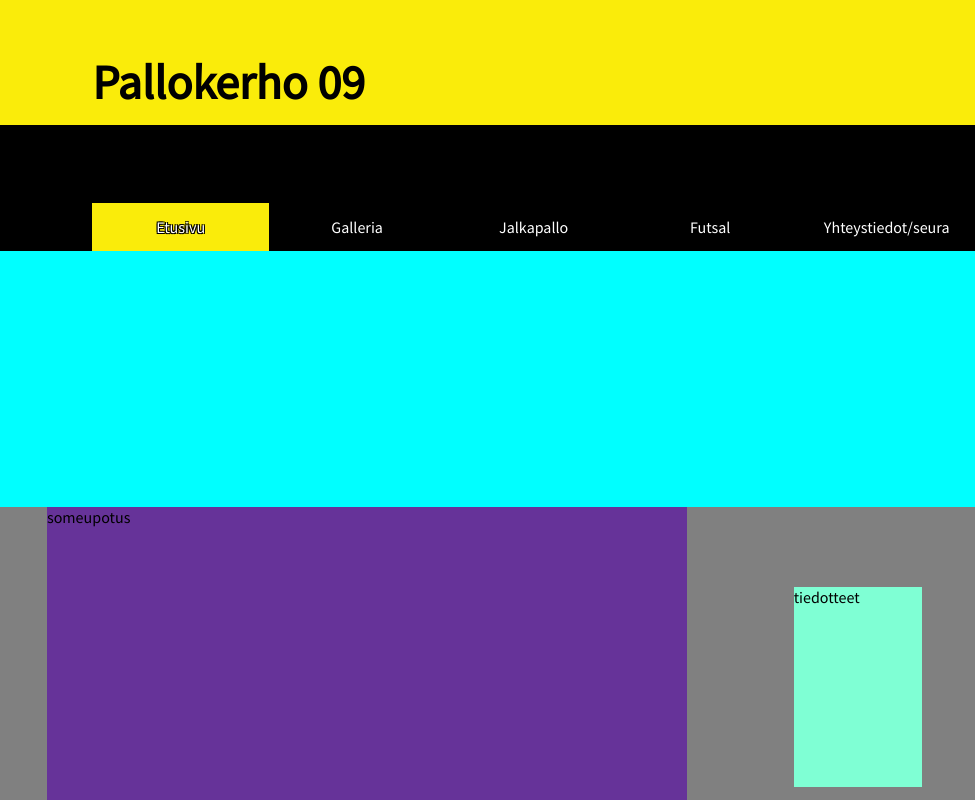
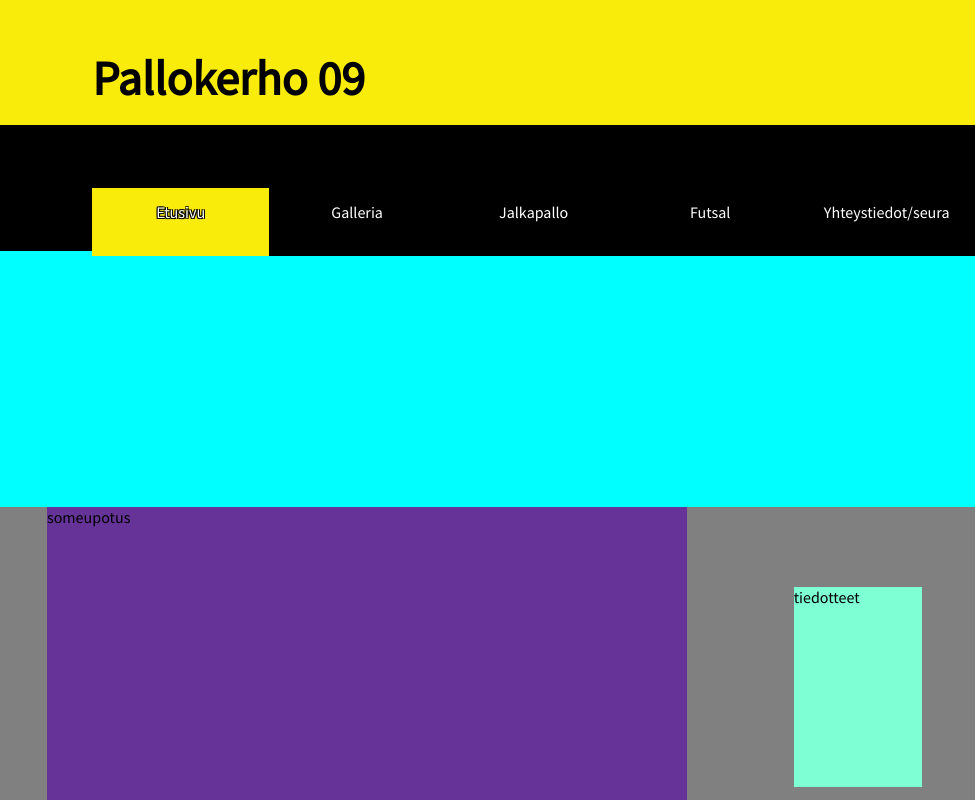
Before and after one commit to lemonni1/pk09proto2, a plain HTML site: page index.html in a window 1280 px wide. Shown: the top 800 px of the page, 305-1280 px from the left. Drawn offline with Linux system fonts and the light colour scheme.

Commit message:
navii kokattu enemman

```diff
--- a/style.css
+++ b/style.css
@@ -29,6 +29,7 @@ p {
   justify-self: start;
   align-self: end;
   width: 100%;
+  height: 7.9vh;
   grid-area: bottomnav;
 }
 footer {
@@ -50,6 +51,7 @@ ul {
   }
 
   li a {
+    height: 5vh;
     display: block;
     color: white;
     text-align: center;
```
